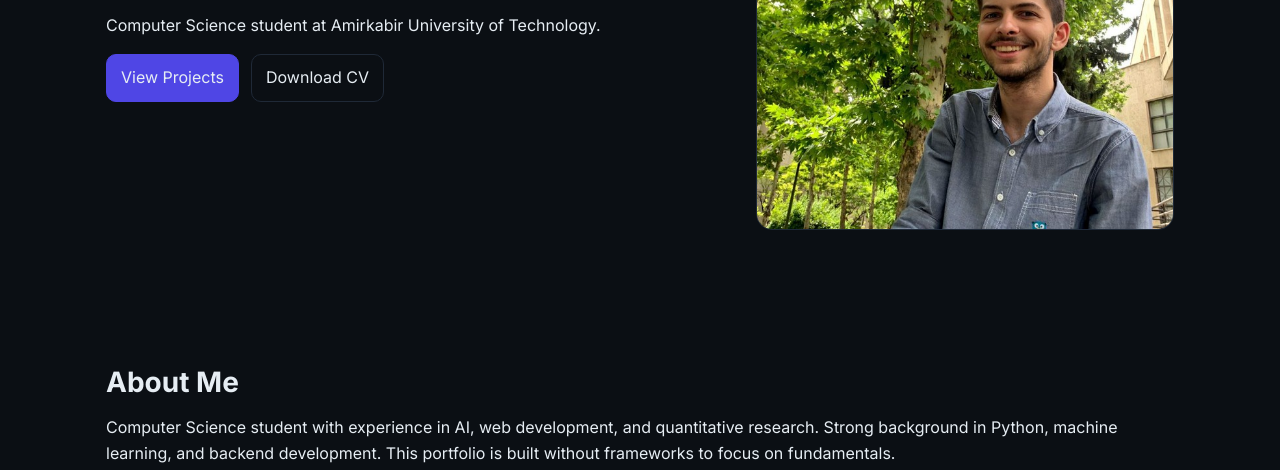
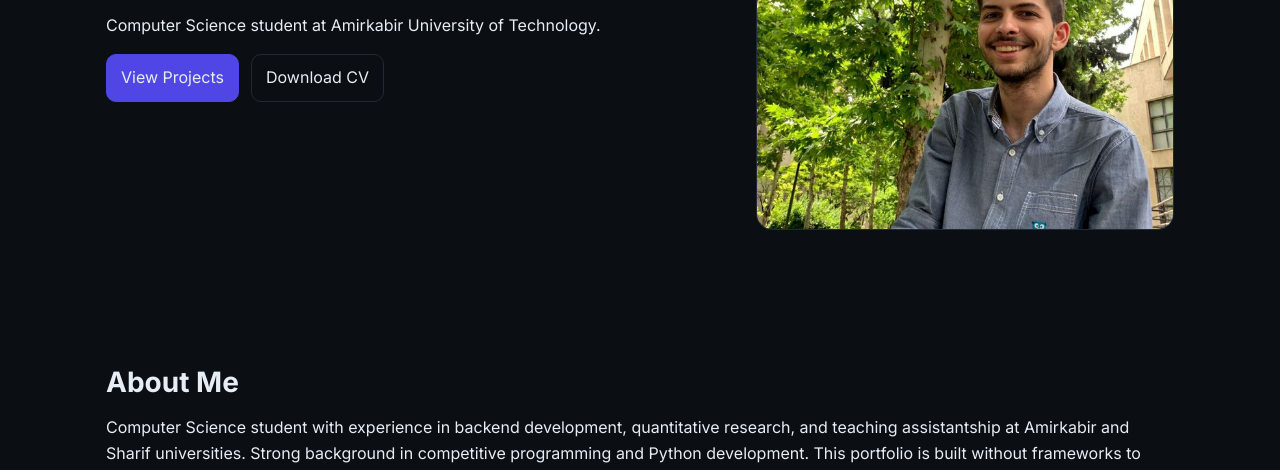
Before and after one commit to am-ma-karami/portfolio-2025, a plain HTML site: page index.html in a window 1280 px wide. Shown: the part 318-788 px from the top of the page. Drawn offline with Linux system fonts and the light colour scheme.

Commit message:
feat: improve About Me section with TA experience and competitive programming

```diff
--- a/index.html
+++ b/index.html
@@ -44,8 +44,8 @@
         <div class="container">
           <h2>About Me</h2>
           <p>
-            Computer Science student with experience in AI, web development, and quantitative research.
-            Strong background in Python, machine learning, and backend development.
+            Computer Science student with experience in backend development, quantitative research, and teaching assistantship at Amirkabir and Sharif universities.
+            Strong background in competitive programming and Python development.
             This portfolio is built without frameworks to focus on fundamentals.
           </p>
           <div class="chips">
```
